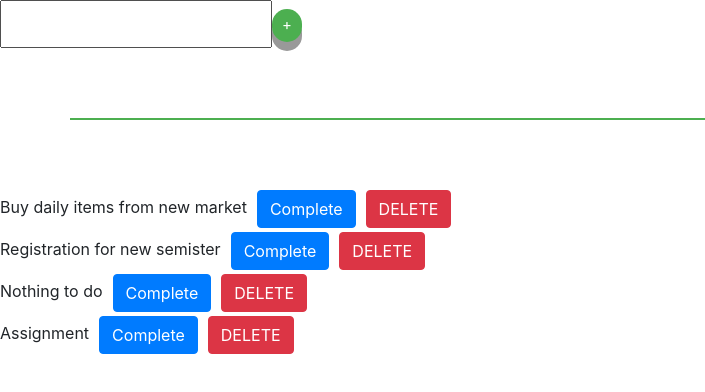
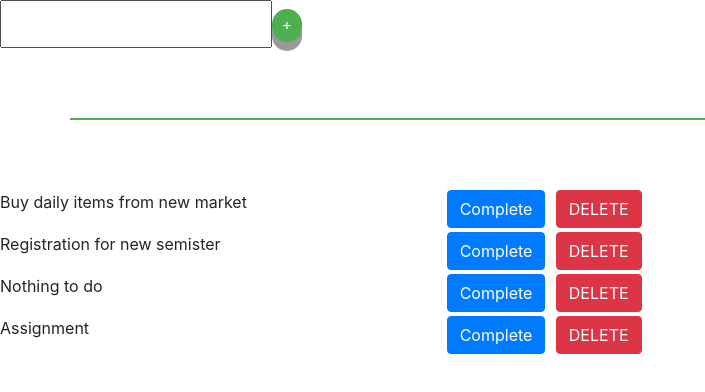
Before and after one commit to karmaRout/reactjs, a React (Create React App) app: page / in a window 1280 px wide. Shown: the top 392 px of the page, without its empty margins (0-705 px from the left). Built offline with nearby package versions, Linux system fonts and the light colour scheme.

Commit message:
UI changes

```diff
--- a/src/component/todoList/todoList.js
+++ b/src/component/todoList/todoList.js
@@ -28,20 +28,29 @@ export default function Todolist(props) {
 
     return (
         <div class="margin-top">
+            <div class="row">
+                <div  class="col-sm-4">
                 <label className={(props.isComplete ? 'line-tr' : '')}>
                     {props.text}
                 </label>
+                </div>
+                <div class="col-sm-1">
                 <button
                     type="button"
-            class="btn btn-primary margin-lbl"
+                    class="btn btn-primary margin-lbl "
 
-            onClick={e => props.completeCurrentItem(props.index)} index={props.index}>Complete</button>
+                    onClick={e => props.completeCurrentItem(props.index)} index={props.index} >Complete</button>
+                </div>
 
+                <div class="col-sm-1">
                 <button
                 type="button"
                 class="btn btn-danger margin-lbl"
 
                 onClick={e => props.deleteCurrentItem(props.index)} index={props.index}>DELETE</button>
+                </div>
+            </div>
+
 
 
         </div>
```
Lines whose indentation alone changed are shown as unchanged.
